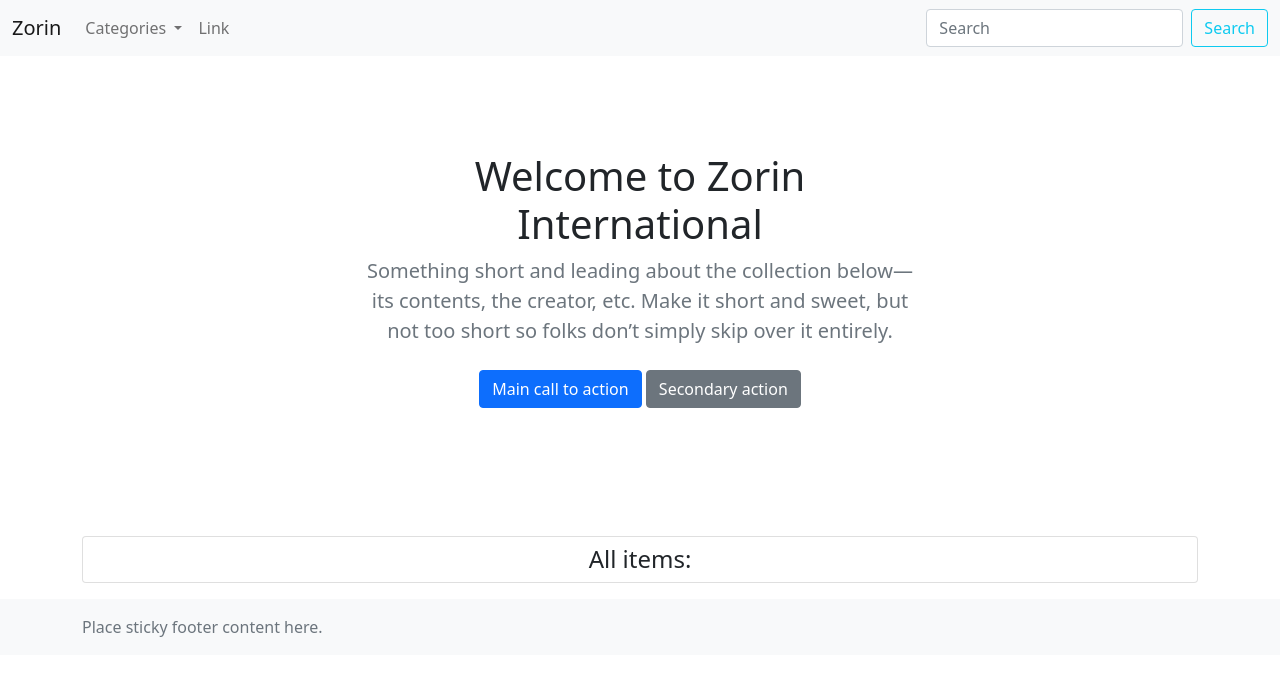
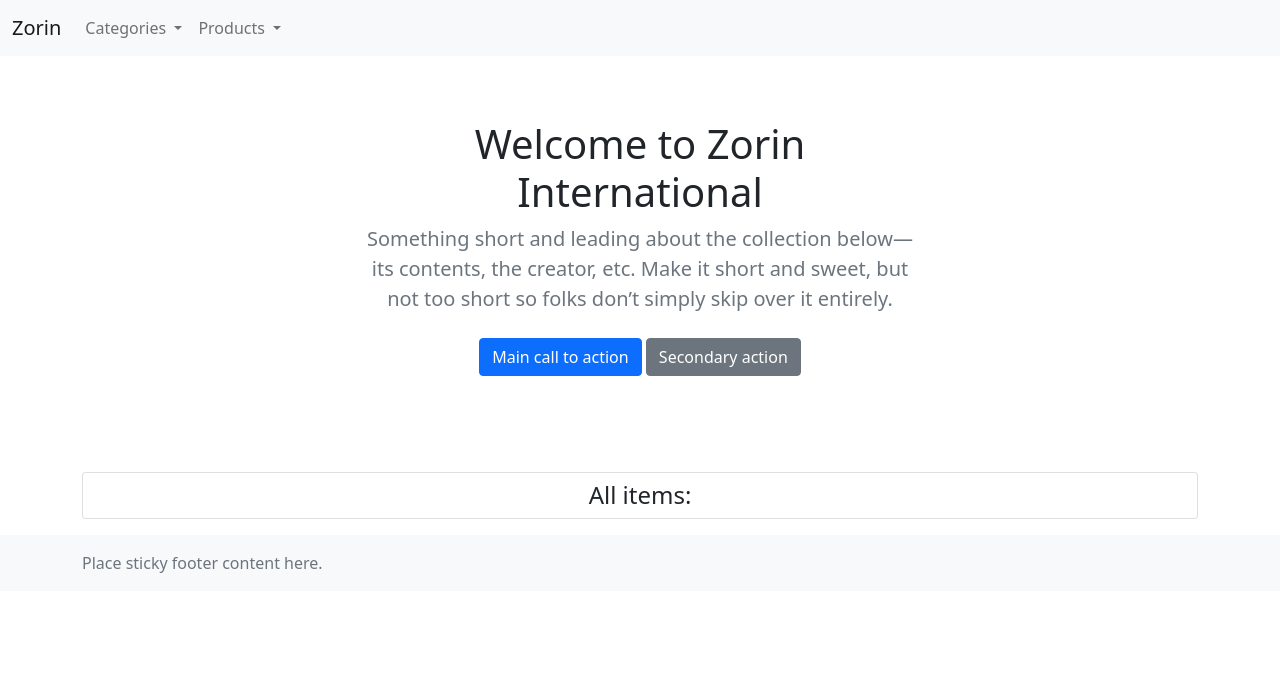
Before and after one commit to sbtah/django-ecommerce-new, a Django app: page / in a window 1280 px wide. Shown: the top 676 px of the page. Run offline with Django 3.2, Linux system fonts and the light colour scheme; data that the repository does not hold is empty.

Commit message:
Made some refactoring

```diff
--- a/requirements.txt
+++ b/requirements.txt
@@ -1,6 +1,6 @@
 asgiref==3.4.1
 autopep8==1.6.0
-Django==3.2
+Django==4.0
 Pillow==8.4.0
 pycodestyle==2.8.0
 pytz==2021.3
--- /dev/null
+++ b/store/context_processors.py
@@ -0,0 +1,10 @@
+from store.models import Category
+
+
+# This output categories objects to all templates via context manager in settings.
+def categories(request):
+
+    return {
+        'categories': Category.objects.all(),
+        'categories_number': Category.objects.all().count()
+    }
--- a/store/models.py
+++ b/store/models.py
@@ -1,6 +1,14 @@
 from django.urls import reverse
 from django.db import models
 from django.contrib.auth.models import User
+
+
+class ProductManager(models.Manager):
+    """Custom model manager for Product."""
+
+    def get_queryset(self):
+        """Moves filtering of active products from view to model."""
+        return super(ProductManager, self).get_queryset().filter(is_active=True)
 
 
 # Category model.
@@ -22,21 +30,25 @@ class Category(models.Model):
 
 # Product model.
 class Product(models.Model):
+    """Class for products models."""
 
     name = models.CharField(max_length=255)
-    producer = models.CharField(max_length=255, default='admin')
+    producer = models.CharField(max_length=255, default='Default Producer')
     description = models.TextField(blank=True)
     category = models.ForeignKey(
         Category, related_name='product', on_delete=models.CASCADE)
     created_by = models.ForeignKey(
         User, on_delete=models.CASCADE, related_name='product_creator')
-    image = models.ImageField(upload_to='images/')
+    image = models.ImageField(
+        upload_to='images/', default='images/default.jpg')
     slug = models.SlugField(max_length=255)
     price = models.DecimalField(max_digits=6, decimal_places=2)
     in_stock = models.BooleanField(default=True)
     is_active = models.BooleanField(default=True)
     created = models.DateTimeField(auto_now_add=True)
     updated = models.DateTimeField(auto_now=True)
+    objects = models.Manager()
+    products = ProductManager()
 
     class Meta:
 
--- a/store/templates/store/category_detail.html
+++ b/store/templates/store/category_detail.html
@@ -1,5 +1,5 @@
 {% extends 'base.html' %}
-{% block title %}Home{% endblock title %}
+{% block title %}{{ category.name }}{% endblock title %}
 {% block content %}
 <div class="container">
     <div class="card p-2 mt-2">
--- a/store/templates/store/home.html
+++ b/store/templates/store/home.html
@@ -3,7 +3,7 @@
 {% block content %}
 <main>
     <section class="py-5 text-center container">
-        <div class="row py-lg-5">
+        <div class="row py-lg-3">
             <div class="col-lg-6 col-md-8 mx-auto">
                 <h1 class="fw-light">Welcome to Zorin International</h1>
                 <p class="lead text-muted">Something short and leading about the collection below—its contents, the
--- a/store/urls.py
+++ b/store/urls.py
@@ -1,10 +1,10 @@
 from django.urls import path
-from . import views
+from store.views import product_list, product_detail, category_detail
 
 app_name = 'store'
 
 urlpatterns = [
-    path('', views.all_products, name='all-products'),
-    path('product/<slug:slug>/', views.product_detail, name='product-detail'),
-    path('categories/<slug:slug>/', views.category_detail, name='category-detail'),
+    path('', product_list, name='product-list'),
+    path('<slug:slug>/', product_detail, name='product-detail'),
+    path('category/<slug:slug>/', category_detail, name='category-detail'),
 ]
--- a/store/views.py
+++ b/store/views.py
@@ -2,18 +2,10 @@ from django.shortcuts import render, get_object_or_404
 from .models import Category, Product
 
 
-# This output categories objects to all templates via context manager in settings.
-def categories(request):
+def product_list(request):
+    """Lists all active products from db and also counts them."""
 
-    return {
-        'categories': Category.objects.all(),
-        'categories_number': Category.objects.all().count()
-    }
-
-
-def all_products(request):
-
-    products = Product.objects.all()
+    products = Product.products.all()  # Use of custom model manager.
     number_of_products = products.count()
 
     return render(request, 'store/home.html',  {
@@ -25,6 +17,7 @@ def all_products(request):
 
 
 def product_detail(request, slug):
+    """Product detail view."""
 
     product = get_object_or_404(Product, slug=slug, is_active=True)
 
@@ -36,9 +29,11 @@ def product_detail(request, slug):
 
 
 def category_detail(request, slug):
+    """Category detail view with all related active products."""
 
     category = get_object_or_404(Category, slug=slug)
-    products = Product.objects.filter(category=category)
+    # This also uses custom model manager.
+    products = Product.products.filter(category=category)
 
     return render(request, 'store/category_detail.html', {
 
--- a/templates/navbar.html
+++ b/templates/navbar.html
@@ -18,14 +18,16 @@
             {% endfor %}
           </ul>
         </li>
-        <li class="nav-item">
-          <a class="nav-link" href="#">Link</a>
+        <li class="nav-item dropdown">
+          <a class="nav-link dropdown-toggle" href="#" id="navbarDropdown" role="button" data-bs-toggle="dropdown"
+            aria-expanded="false">
+            Products
+          </a>
+          <ul class="dropdown-menu" aria-labelledby="navbarDropdown">
+            <li><a class="dropdown-item" href="{% url 'store:product-list' %}">All Products</a></li>
+          </ul>
         </li>
       </ul>
-      <form class="d-flex">
-        <input class="form-control me-2" type="search" placeholder="Search" aria-label="Search">
-        <button class="btn btn-outline-info" type="submit">Search</button>
-      </form>
     </div>
   </div>
 </nav>
```
Also changed, not shown: core/settings.py (+4 -14 lines), store/tests/test_hosts.py (added, +14 -0 lines), store/tests/test_views.py (+3 -3 lines), media/images/Basen1_5zvfnAC_m8k9AJ6.jpg (added), media/images/Basen1_dbdxqG7.jpg (added), media/images/default.jpg (added), store/migrations/0002_alter_product_producer.py (added), store/migrations/0003_productmanager.py (added), store/migrations/0004_delete_productmanager.py (added), store/migrations/0005_alter_product_image.py (added).
